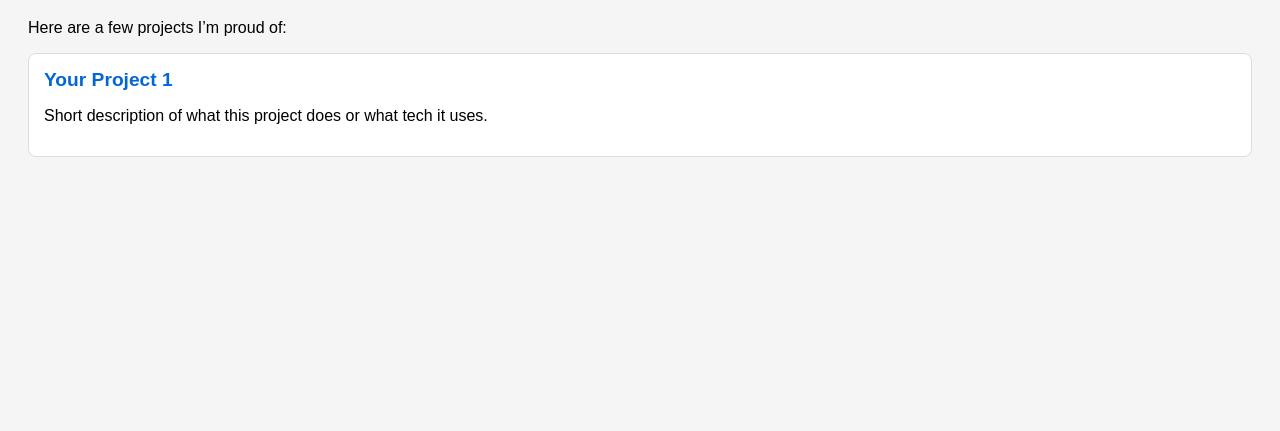
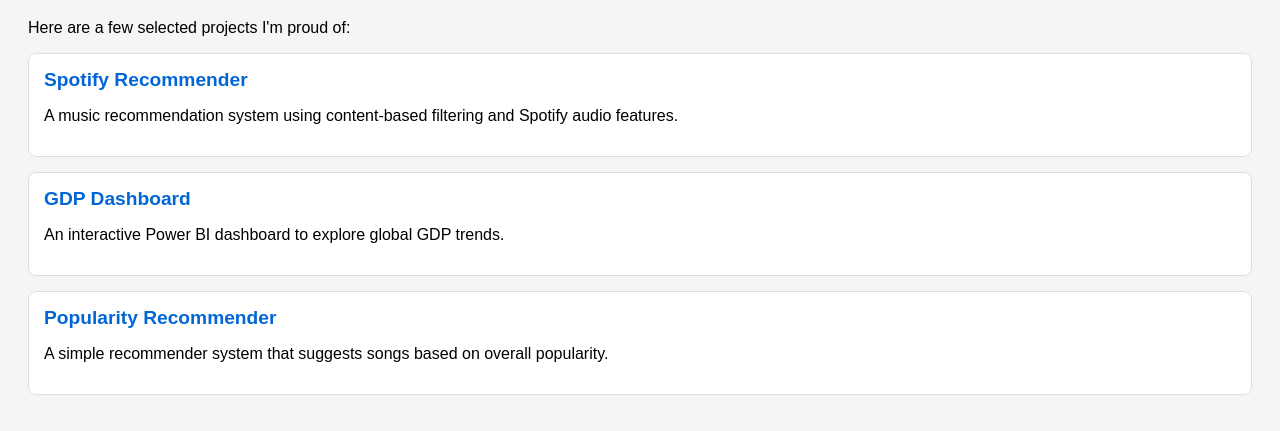
Before and after one commit to Priyankarani29/Priyankarani29.github.io, a plain HTML site: page index.html in a window 1280 px wide. Shown: the part 89-520 px from the top of the page. Drawn offline with Linux system fonts and the light colour scheme.

Commit message:
Update index.html

```diff
--- a/index.html
+++ b/index.html
@@ -28,14 +28,22 @@
 </head>
 <body>
   <h1>Welcome to My GitHub Portfolio</h1>
-  <p>Here are a few projects I’m proud of:</p>
+  <p>Here are a few selected projects I'm proud of:</p>
 
   <div class="repo">
-    <a href="https://github.com/Priyankarani29/popularity-recommender" target="_blank">Your Project 1</a>
-    <p>Short description of what this project does or what tech it uses.</p>
+    <a href="https://github.com/Priyankarani29/spotify-recommender" target="_blank">Spotify Recommender</a>
+    <p>A music recommendation system using content-based filtering and Spotify audio features.</p>
   </div>
 
+  <div class="repo">
+    <a href="https://github.com/Priyankarani29/gdp-dashboard" target="_blank">GDP Dashboard</a>
+    <p>An interactive Power BI dashboard to explore global GDP trends.</p>
+  </div>
 
+  <div class="repo">
+    <a href="https://github.com/Priyankarani29/popularity-recommender" target="_blank">Popularity Recommender</a>
+    <p>A simple recommender system that suggests songs based on overall popularity.</p>
+  </div>
 
 </body>
 </html>
```
